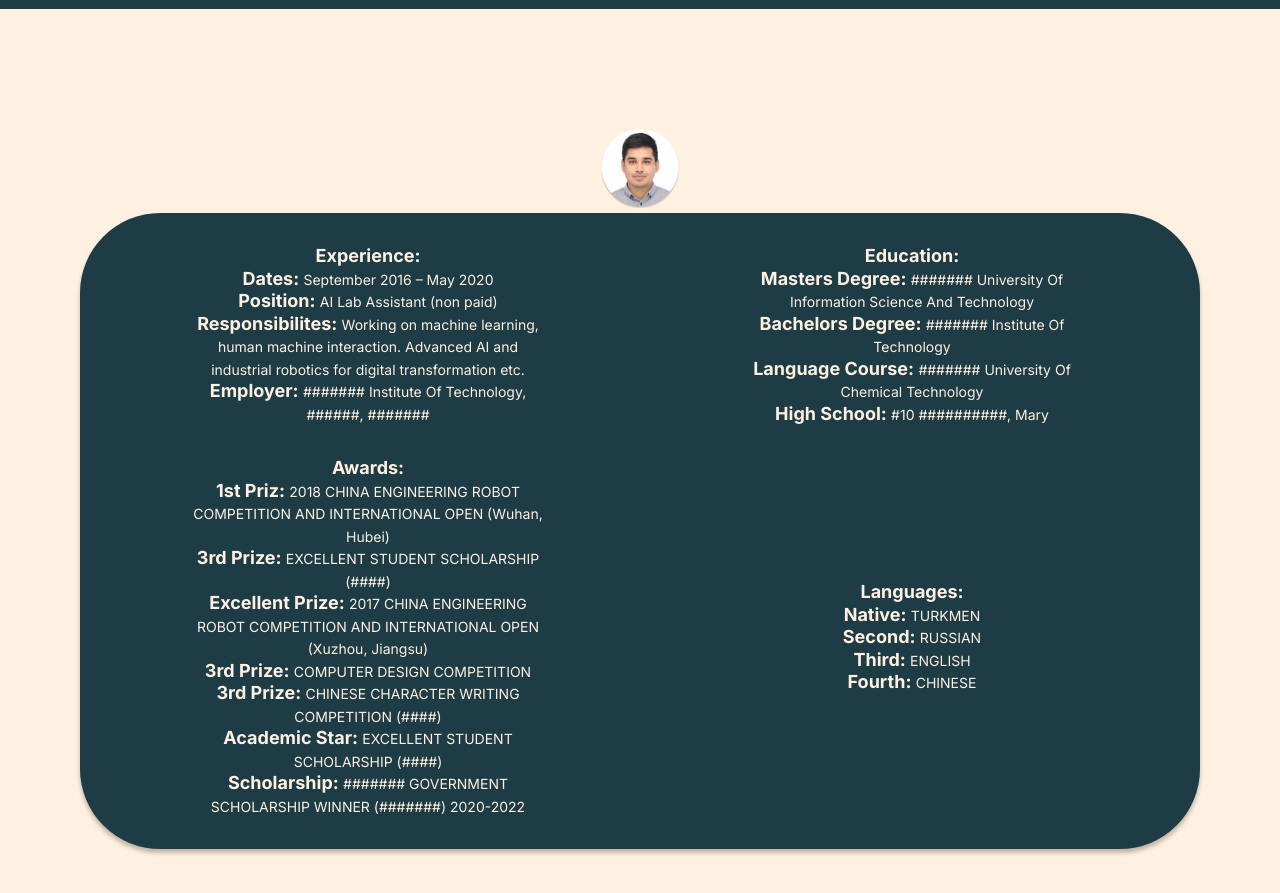
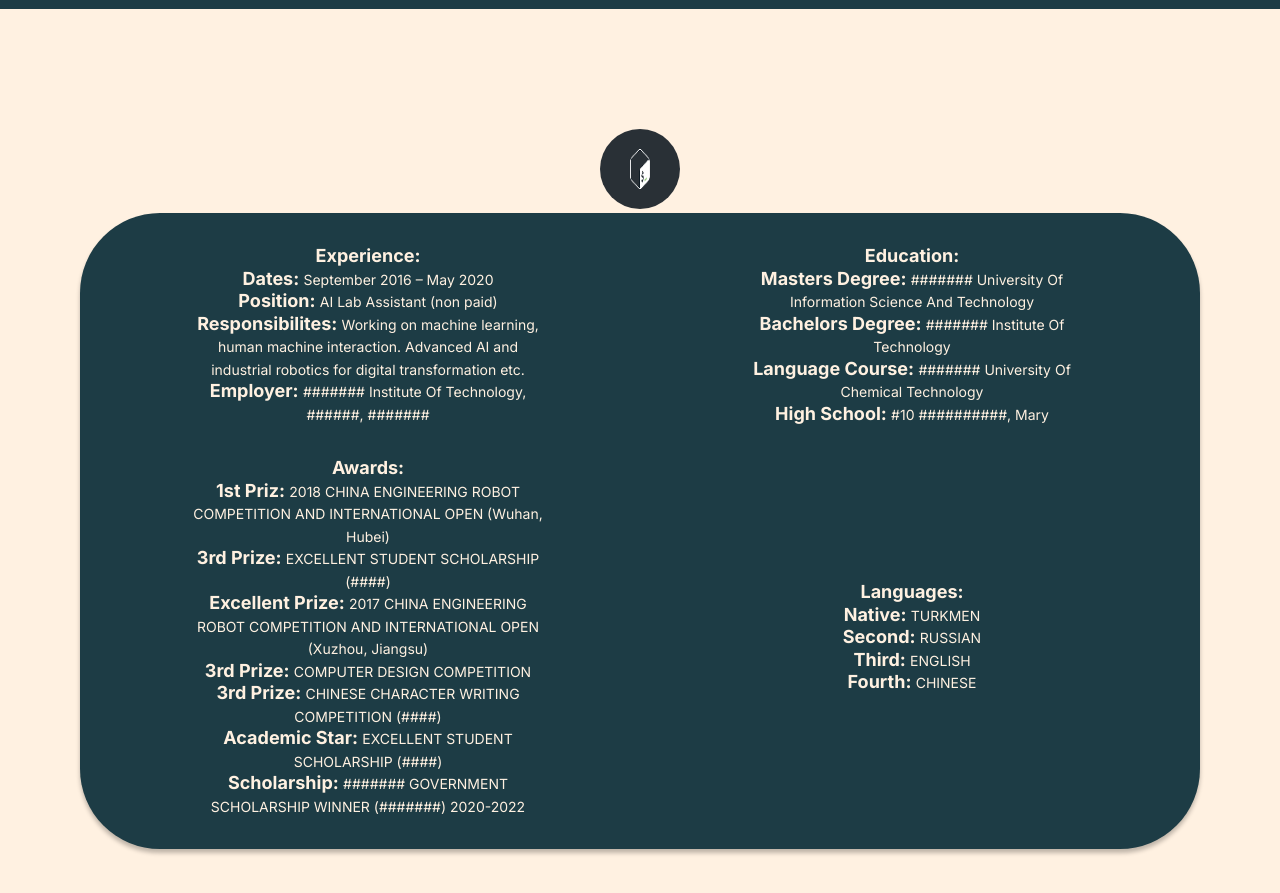
Before and after one commit to atabaybashimov/atabaybashimov.github.io, a plain HTML site: page index.html in a window 1280 px wide. Shown: the part 1680-2573 px from the top of the page. Drawn offline with Linux system fonts and the light colour scheme.

Commit message:
Update index.html

```diff
--- a/index.html
+++ b/index.html
@@ -112,7 +112,7 @@
       <section class="ui-section-testimonial" id="about me">
         <div class="ui-layout-container">
               <div class="avatar">
-                <img src="Ellipse.png" alt="#" class="ui-section-testimonial--avatar">
+                <img src="828686BC-1517-46D6-8468-FB8F6FE0EDAD.png" alt="#" class="ui-section-testimonial--avatar">
               </div>
 
               <div class="ui-section-testimonial__layout ui-layout-grid ui-layout-grid-2 cv">
```
